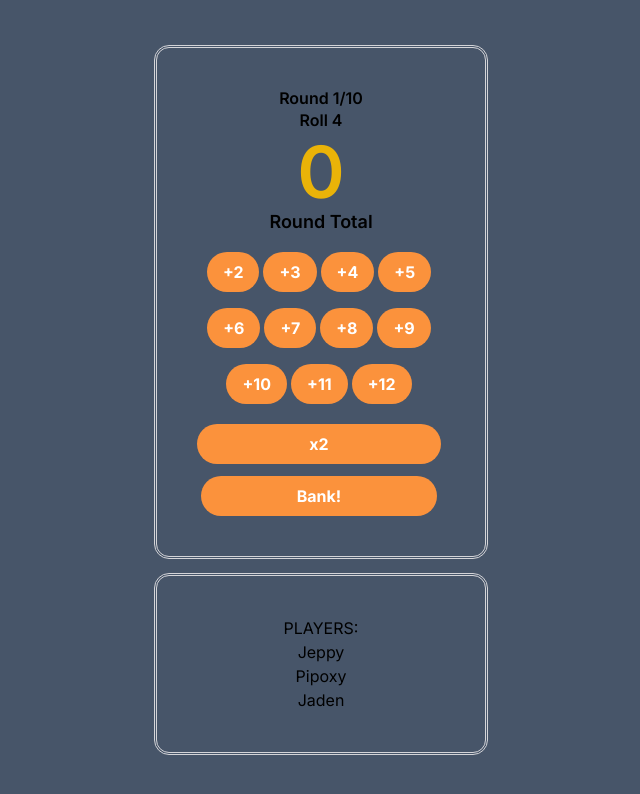
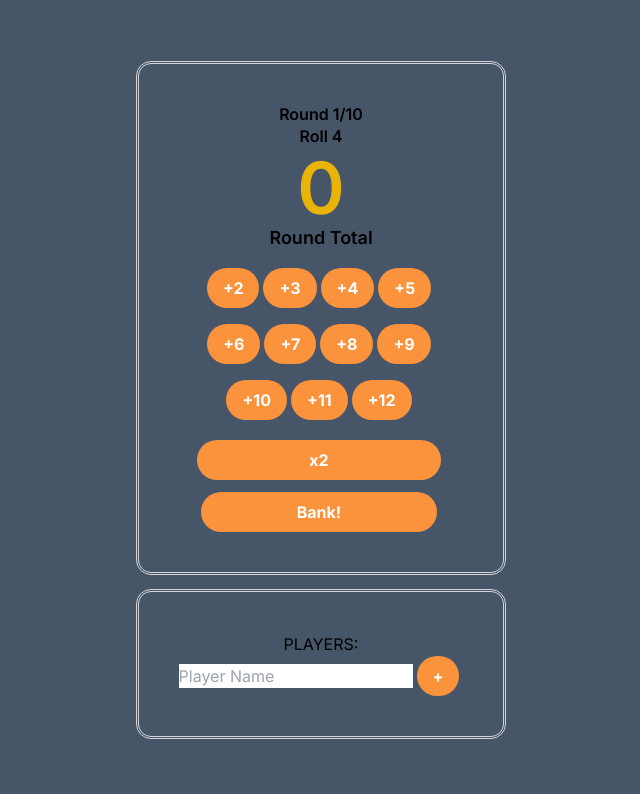
Before and after one commit to JHoang6900/bank_game, a Next.js app: page / in a window 1280 px wide. Shown: the top 794 px of the page, without its empty margins (319-959 px from the left). Built offline with nearby package versions, Linux system fonts and the light colour scheme.

Commit message:
added player name list functionality

```diff
--- a/app/players/page.jsx
+++ b/app/players/page.jsx
@@ -3,26 +3,48 @@ import { useState } from 'react';
 
 export default function Counter() {
 
-const playersArray = [];
+let [newPlayer, setNewPlayer] = useState("");
+const [playersArray, setPlayersArray] = useState([]);
 
-// const listItems = playersArray.map((players) =>
-//   <li>hi</li>
-// );
+  function addPlayer() {
+    event.preventDefault();
 
-  function increment() {
-    setNumber(a => a + 1);
+    setPlayersArray([...playersArray, newPlayer]);
+    setNewPlayer("");
+
+    playersArray.push(newPlayer);
+    console.log(playersArray);
   }
 
-  function double() {
-    setNumber(a => a*2);
+  function updatePlayerState(event) {
+    setNewPlayer(event.target.value);
   }
 
   return (
       <div className='flex flex-col items-center justify-center w-full p-10 mt-5 rounded-xl outline-double outline-zinc-300'>
         <h1>PLAYERS: </h1>
-        <p>Jeppy</p>
-        <p>Pipoxy</p>
-        <p>Jaden</p>
+
+        <ul>
+
+          {playersArray.map((player, index) => (
+            <li key={index}>{player}</li>
+          ))}
+
+        </ul>
+
+
+        <form>
+          <input
+          type="text"
+          placeholder='Player Name'
+          value={newPlayer}
+          onChange={updatePlayerState}
+
+          ></input>
+
+          <button className="px-4 py-2 ml-1 mr-1 font-bold text-white bg-orange-400 rounded-full hover:bg-orange-700" type="submit" onClick={addPlayer}>+</button>
+
+        </form>
 
 
 
```
Also changed, not shown: app/gameplay/page.jsx (+9 -3 lines).
